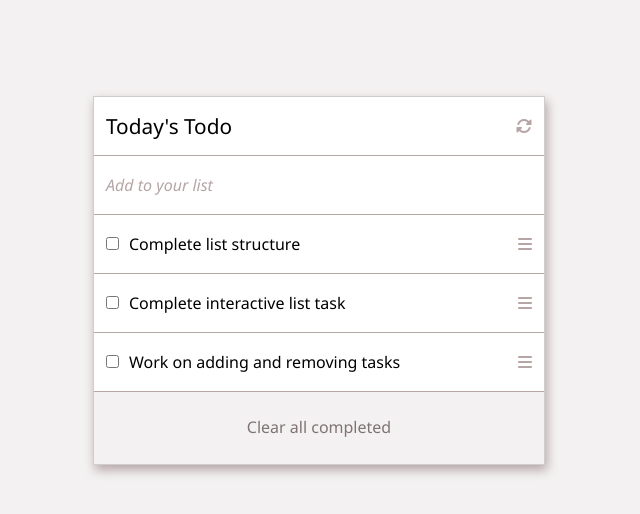
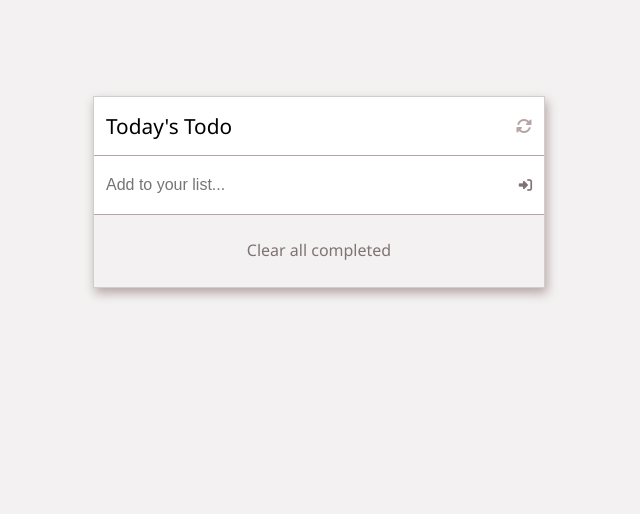
Before and after one commit to blakbox23/ToDoList, a website built with webpack: page src/index.html in a window 1280 px wide. Shown: the whole page, without its empty margins (321-961 px from the left). Built offline with nearby package versions, Linux system fonts and the light colour scheme.

Commit message:
Allow user to add tasks

```diff
--- a/src/index.html
+++ b/src/index.html
@@ -10,8 +10,7 @@
     <div class="todo-body">
         <ul>
             <li><div class="top-text">Today's Todo</div><div class="refresh"><i class="fas fa-sync-alt"></i></div></li>
-            <li class="inpt"><div>Add to your list</div><div></div></li>
-            <!-- <li><div class="ldiv"><span class="ldiv-spn"><input class="chkbx" type="checkbox" name="task-box" value="val"></span> <spam> Task1 </span></div><div class="rdiv"><i class="fas fa-bars"></i></div></li> -->
+            <li class="inpt"><form id="task-form"><input type="text" id="txt-input" placeholder="Add to your list..."> <button type="submit"><i class="fas fa-sign-in-alt"></i></button></form></li>
         </ul>
         <div class="clear-all">Clear all completed</div>
     </div>
--- a/src/index.js
+++ b/src/index.js
@@ -1,31 +1,29 @@
 import { taskNotComplete, taskCompleted } from './status.js';
 import './style.css';
 
-// eslint-disable-no-use-before-define import/prefer-default-export
-const tasks1 = [
-  {
-    description: 'Complete list structure',
-    completed: false,
-    index: 1,
-  },
-  {
-    description: 'Complete interactive list task',
-    completed: false,
-    index: 2,
-  },
-  {
-    description: 'Work on adding and removing tasks',
-    completed: false,
-    index: 3,
-  },
-];
+
+let form = document.querySelector('#task-form');
+let taskDescription = document.querySelector('#txt-input');
+
+const addToTasks = (e) => {
+  e.preventDefault()
+  tasks.push({
+  description: taskDescription.value,
+  completed: false,
+  index: 1
+})
+addToLocalStorage();
+}
+
+form.addEventListener('submit', addToTasks)
+
 
 const getFromLocalStorage = () => {
-  const storage = JSON.parse(localStorage.getItem('lstore'));
+  const storage = JSON.parse(localStorage.getItem('lstore')) || [];
   return storage;
 };
 
-const tasks = getFromLocalStorage() || tasks1;
+const tasks = getFromLocalStorage();
 
 const addToLocalStorage = () => {
   const storage = JSON.stringify(tasks);
--- a/src/style.css
+++ b/src/style.css
@@ -26,9 +26,32 @@ body {
   font-size: 1.3rem;
 }
 
+#task-form {
+  display: flex;
+  justify-content: space-between;
+  width: 100%;
+}
+
 .inpt {
   font-style: italic;
   color: rgb(182, 165, 165);
+}
+
+input {
+  font-size: 1rem;
+}
+
+#txt-input {
+  height: 2rem;
+  width: 50%;
+  outline: none;
+  border: none;
+}
+
+button {
+  background: none;
+  border: none;
+  color:rgb(128, 115, 115);
 }
 
 li {
```
